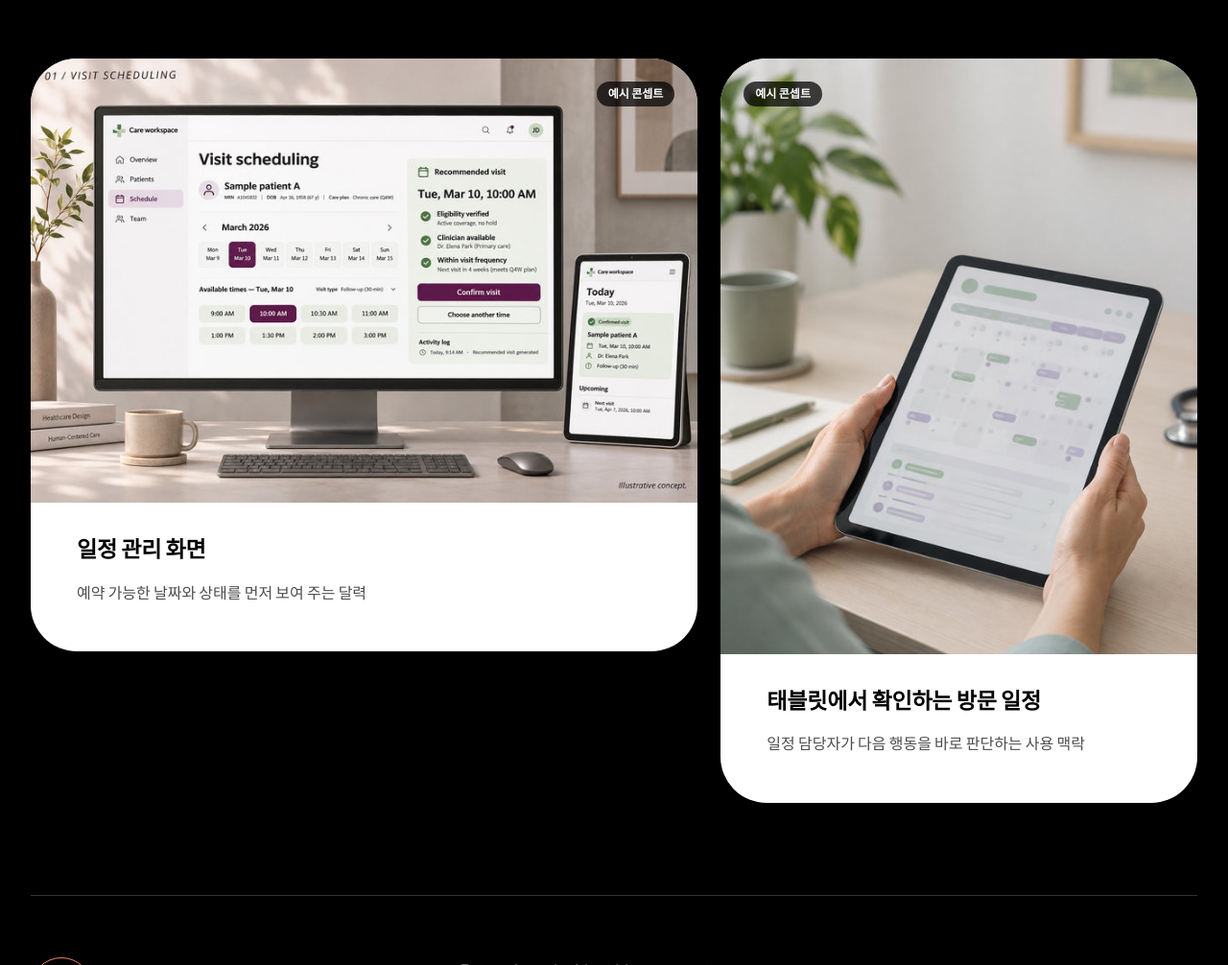
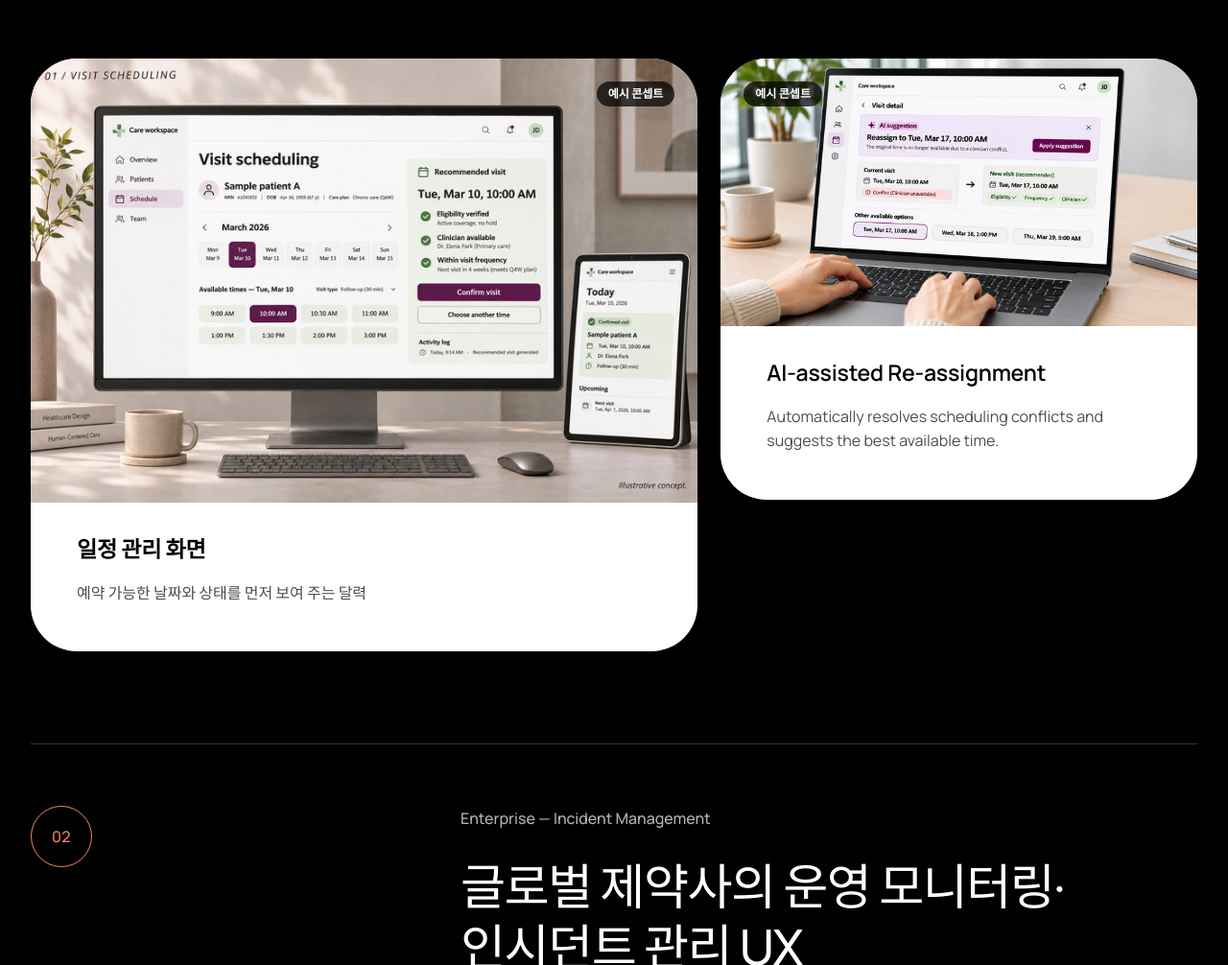
Before and after one commit to RachelCho/second-context, a plain HTML site: page docs/index.html in a window 1280 px wide. Shown: the part 7183-8189 px from the top of the page at 96% size. Drawn offline with Linux system fonts and the light colour scheme.

Commit message:
사례 01 오른쪽 카드를 AI 재배정 추천 화면으로 교체 (한국어·영어)
- my-portfolio에서 동기화: 16:9 노트북 화면, 제목 AI-assisted Re-assignment, 짧은 설명
- 번역 표에 새 이미지 대체 텍스트 추가, 쓰지 않는 태블릿 사진 2장 정리

Co-Authored-By: Claude Opus 5.5 <noreply@anthropic.com>

```diff
--- a/docs/assets/second-context.css
+++ b/docs/assets/second-context.css
@@ -1058,6 +1058,8 @@ html[lang="ko"] .sc-dark .work-detail dd{margin-top:12px}
 @media(max-width:600px){.sc-hero--full .sc-hero-media{aspect-ratio:4/3;max-height:none}}
 /* 사례 03 오른쪽 카드(2026-11-10): 사용자가 준 가로 3:2 사진(노트북 영어 · 휴대폰 한국어 예약 화면)을 자르지 않도록 원본 비율 */
 .cap-card--landscape .cap-media{aspect-ratio:3/2}
+/* 사례 01 오른쪽 카드(2026-11-11): 사용자가 준 16:9 노트북 화면(AI 재배정 추천)을 자르지 않도록 원본 비율 */
+.cap-card--wide169 .cap-media,.cap-card--wide169.cap-card--tall .cap-media{aspect-ratio:1672/941}
 /* 흰 섹션(2026-11-10, edenspiekermann.com처럼 검정·흰색 교차): 홈 Services·Approach, About 멘토링.
    제목 #000(21:1), 본문 #4D4D4D(8.45:1), 작은 글 #666(5.74:1), 선 검정 14% */
 .sc-dark .sc-light{--body:#4D4D4D;--muted:#666666;--line:rgba(0,0,0,.14);background:#fff;color:var(--body);border-top:0}
--- a/docs/index.html
+++ b/docs/index.html
@@ -198,14 +198,14 @@
               <p class="cap-desc">예약 가능한 날짜와 상태를 먼저 보여 주는 달력</p>
             </div>
           </a>
-          <a class="cap-card cap-card--tall" href="second-context-work.html#case-healthcare">
+          <a class="cap-card cap-card--tall cap-card--wide169" href="second-context-work.html#case-healthcare">
             <div class="cap-media cap-photo">
               <span class="concept-tag" aria-hidden="true">예시 콘셉트</span>
-              <img src="assets/images/case-context-healthcare-1024.jpg" srcset="assets/images/case-context-healthcare-560.jpg 560w, assets/images/case-context-healthcare-1024.jpg 1024w" sizes="(max-width: 900px) 100vw, 40vw" width="1024" height="1536" loading="lazy" decoding="async" alt="">
+              <img src="assets/images/case-context-healthcare-reassignment-1152.jpg" srcset="assets/images/case-context-healthcare-reassignment-768.jpg 768w, assets/images/case-context-healthcare-reassignment-1152.jpg 1152w, assets/images/case-context-healthcare-reassignment-1536.jpg 1536w" sizes="(max-width: 900px) 100vw, 40vw" width="1536" height="864" loading="lazy" decoding="async" alt="노트북의 방문 상세 화면: 의료진 일정 충돌로 AI가 다른 방문 시간을 추천하고, 자격·방문 빈도·담당 의료진 확인 표시와 다른 가능한 시간을 함께 보여 줌">
             </div>
             <div class="cap-panel">
-              <p class="cap-title">태블릿에서 확인하는 방문 일정</p>
-              <p class="cap-desc">일정 담당자가 다음 행동을 바로 판단하는 사용 맥락</p>
+              <p class="cap-title" lang="en">AI-assisted Re-assignment</p>
+              <p class="cap-desc" lang="en">Automatically resolves scheduling conflicts and suggests the best available time.</p>
             </div>
           </a>
         </div>
```
Also changed, not shown: docs/en/index.html (+4 -4 lines), docs/assets/images/case-context-healthcare-1024.jpg (deleted), docs/assets/images/case-context-healthcare-560.jpg (deleted), docs/assets/images/case-context-healthcare-reassignment-1152.jpg (added), docs/assets/images/case-context-healthcare-reassignment-1536.jpg (added), docs/assets/images/case-context-healthcare-reassignment-768.jpg (added), 1 other file.
